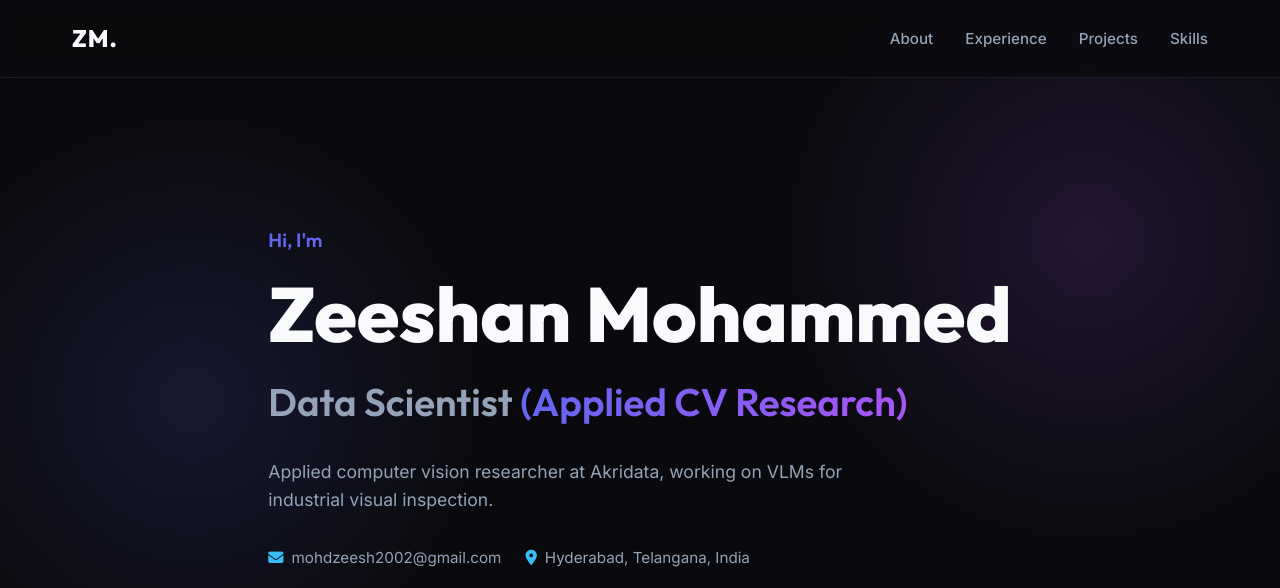
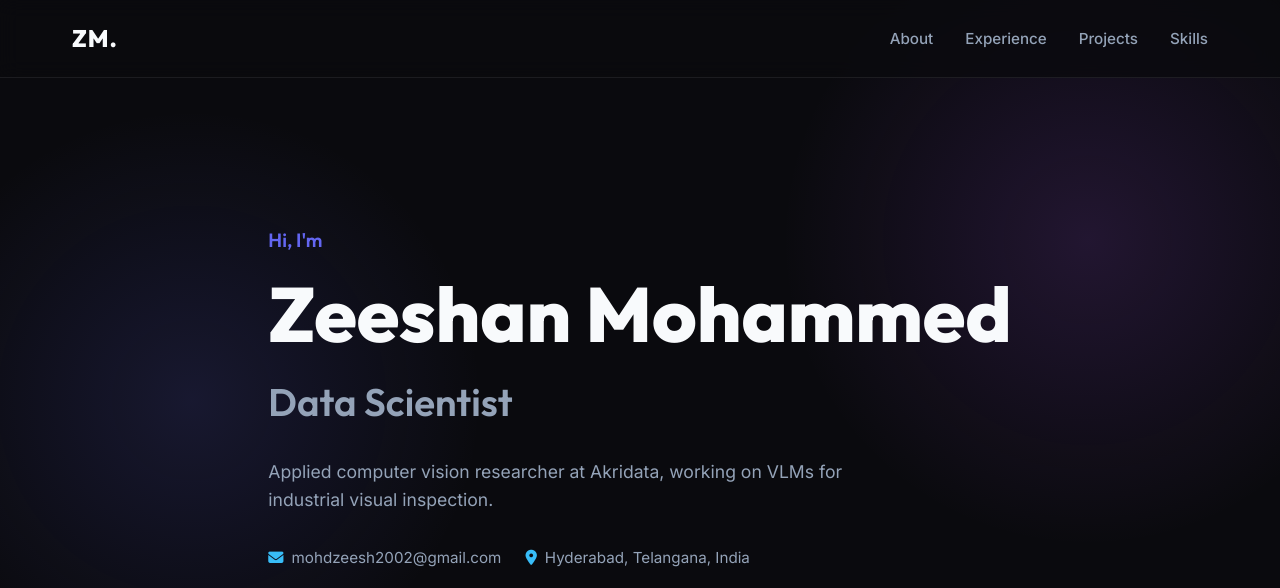
Before and after one commit to zappy586/zeeshan.github.io, a plain HTML site: page index.html in a window 1280 px wide. Shown: the top 588 px of the page. Drawn offline with Linux system fonts and the light colour scheme.

Commit message:
small change

```diff
--- a/index.html
+++ b/index.html
@@ -36,7 +36,7 @@
             <div class="container">
                 <p class="greeting">Hi, I'm</p>
                 <h1 class="name">Zeeshan Mohammed</h1>
-                <h2 class="title">Data Scientist <span class="highlight">(Applied CV Research)</span></h2>
+                <h2 class="title">Data Scientist <span class="highlight"></span></h2>
                 <p class="summary">Applied computer vision researcher at Akridata, working on VLMs for industrial visual inspection.</p>
 
                 <div class="contact-info">
```
